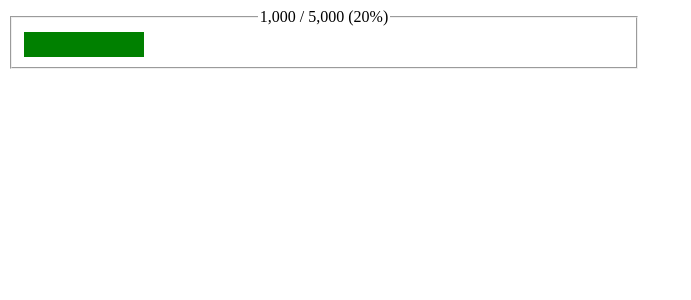
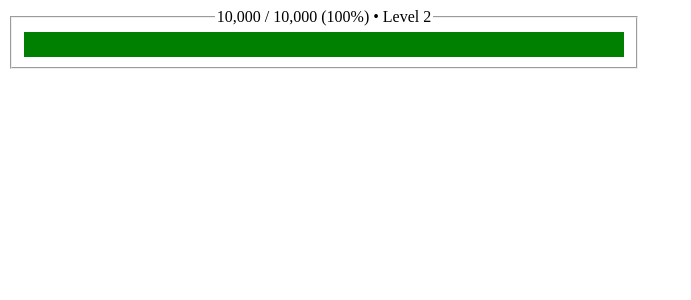
Before and after one commit to butterscotchstallion/overemployed, a React (Vite) app: page / in a window 1280 px wide. Shown: the top 300 px of the page, without its empty margins (0-691 px from the left). Built offline with nearby package versions, Linux system fonts and the light colour scheme.

Commit message:
Refactors functions/tests
- Adds new levels utility
- Adds test for each method
- Refactors ExperienceDisplay

```diff
--- a/src/App.tsx
+++ b/src/App.tsx
@@ -4,7 +4,7 @@ function App() {
   return (
     <>
       <div style={{ width: '50%' }}>
-        <ExperienceDisplay gainedExperience={1000} totalExperience={5000} />
+        <ExperienceDisplay gainedExperience={10000} />
       </div>
     </>
   );
--- a/src/components/experience/ExperienceDisplay.tsx
+++ b/src/components/experience/ExperienceDisplay.tsx
@@ -1,23 +1,23 @@
 import s from './ExperienceDisplay.module.scss';
+import {
+  getLevelByGainedExperience,
+  getPercentageComplete,
+  getTotalExperienceByLevel
+} from './levels';
 
 interface IExperienceDisplayProps {
   gainedExperience: number;
-  totalExperience: number;
 }
 
 export const ExperienceDisplay = ({
-  totalExperience,
   gainedExperience,
 }: IExperienceDisplayProps) => {
-  const TOTAL_XP_SEGMENTS = 6;
-  const segments: number[] = [];
-  const percentComplete = +((gainedExperience / totalExperience) * 100).toFixed(
-    2
+  const level: string = getLevelByGainedExperience(gainedExperience);
+  const totalExperience = getTotalExperienceByLevel(Number(level));
+  const percentComplete = getPercentageComplete(
+    gainedExperience,
+    totalExperience
   );
-
-  for (let j = 1; j <= TOTAL_XP_SEGMENTS; j++) {
-    segments.push(j);
-  }
 
   function numberWithCommas(x: number) {
     return x.toString().replace(/\B(?=(\d{3})+(?!\d))/g, ',');
@@ -32,7 +32,8 @@ export const ExperienceDisplay = ({
           </span>{' '}
           /{' '}
           <span data-testid='totalXP'>{numberWithCommas(totalExperience)}</span>{' '}
-          (<span data-testid='percentComplete'>{percentComplete}%</span>)
+          (<span data-testid='percentComplete'>{percentComplete}%</span>) &bull;
+          Level <span data-testid='level'>{level}</span>
         </legend>
         <progress
           value={gainedExperience}
--- /dev/null
+++ b/src/components/experience/levels.ts
@@ -0,0 +1,42 @@
+const levelOne = 5000;
+const MAX_LEVEL = 100;
+interface ILevelXPMap {
+  [level: number]: number;
+}
+const levelXPMap: ILevelXPMap = {};
+
+for (let j = 1; j <= MAX_LEVEL; j++) {
+  levelXPMap[j] = levelOne * j;
+}
+
+/**
+ *
+ * @param xp
+ * @returns
+ */
+function getLevelByGainedExperience(xp: number): string {
+  for (const level in levelXPMap) {
+    const levelXP = Number(levelXPMap[level]);
+    if (levelXP >= xp) {
+      return level;
+    }
+  }
+  return '1';
+}
+
+function getTotalExperienceByLevel(level: number) {
+  return levelXPMap[level];
+}
+
+function getPercentageComplete(
+  gainedExperience: number,
+  totalExperience: number
+) {
+  return +((gainedExperience / totalExperience) * 100).toFixed(2);
+}
+
+export {
+  getLevelByGainedExperience,
+  getTotalExperienceByLevel,
+  getPercentageComplete,
+};
```
Also changed, not shown: 2 other files (tests, documents, lock files or other folders).
